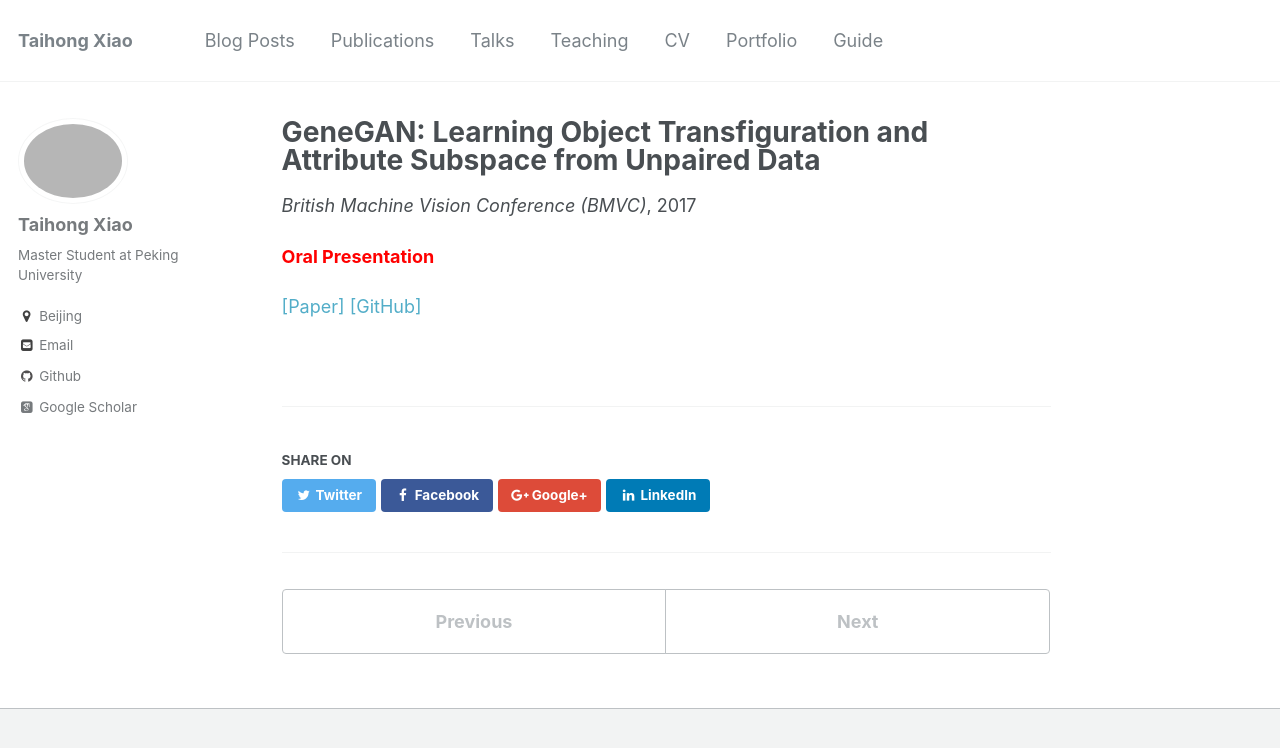
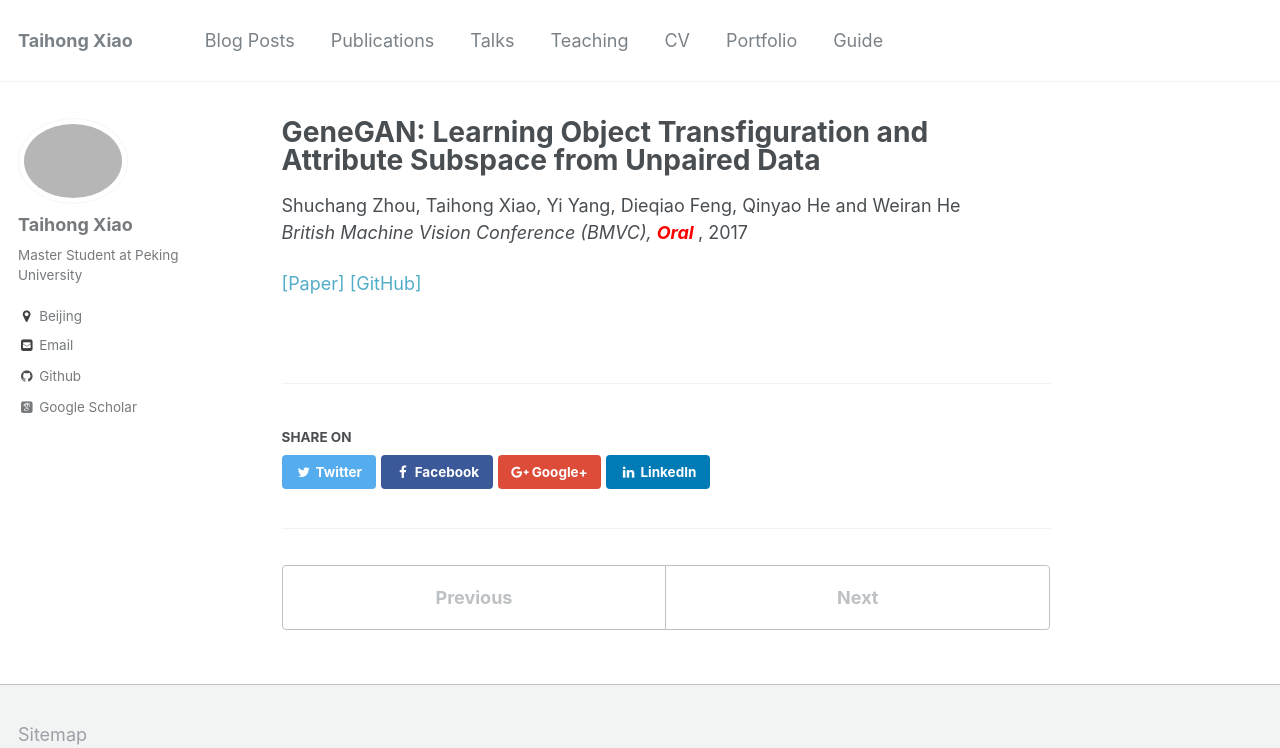
Before and after one commit to Prinsphield/prinsphield.github.io, a Jekyll site: the page built from _publications/BMVC-2017-GeneGAN.md, in a window 1280 px wide, cut to the strip 0-748 px from the top of the page. Built offline with Jekyll 4.4.1, drawn with Linux system fonts in a browser that asks for light colours; some web fonts are replaced.

Commit message:
publications adjust

```diff
--- a/_layouts/single.html
+++ b/_layouts/single.html
@@ -37,9 +37,9 @@
         {% if page.collection == 'teaching' %}
           <p> {{ page.type }}, <i>{{ page.venue }}</i>, {{ page.date | default: "1900-01-01" | date: "%Y" }} </p>
         {% elsif page.collection == 'publications' %}
-          <p><i>{{ page.venue }}</i>, {{ page.date | default: "1900-01-01" | date: "%Y" }} </p>
-        {% elsif page.collection == 'talks' %}
-        <p class="page__date"><strong><i class="fa fa-fw fa-calendar" aria-hidden="true"></i> {{ site.data.ui-text[site.locale].date_label | default: "Published:" }}</strong> <time datetime="{{ page.date | date_to_xmlschema }}">{{ page.date | default: "1900-01-01" | date: "%B %d, %Y" }}</time> <br><b>Venue:</b> {{page.venue}}, {{page.location}}</p>
+          <p> {{ page.author }} <br> <i>{{ page.venue }}</i>, {{ page.date | default: "1900-01-01" | date: "%Y" }} </p>
+        {% elsif page.date %}
+        <p class="page__date"><strong><i class="fa fa-fw fa-calendar" aria-hidden="true"></i> {{ site.data.ui-text[site.locale].date_label | default: "Published:" }}</strong> <time datetime="{{ page.date | date_to_xmlschema }}">{{ page.date | default: "1900-01-01" | date: "%B %d, %Y" }}</time> </p>
         {% endif %}
 
 
--- a/_layouts/talk.html
+++ b/_layouts/talk.html
@@ -30,6 +30,7 @@
           {% if page.read_time %}
             <p class="page__meta"><i class="fa fa-clock-o" aria-hidden="true"></i> {% include read-time.html %}</p>
           {% endif %}
+
         {% if page.modified %}
           <p class="page__date"><strong><i class="fa fa-fw fa-calendar" aria-hidden="true"></i>Date:</strong> <time datetime="{{ page.modified | date: "%Y-%m-%d" }}">{{ page.modified | date: "%B %d, %Y" }}</time></p>
         {% elsif page.date %}
--- a/_publications/BMVC-2017-GeneGAN.md
+++ b/_publications/BMVC-2017-GeneGAN.md
@@ -3,12 +3,10 @@
 collection: publications
 permalink: /publication/BMVC-2017-GeneGAN
 date: 2017-05-04
-venue: 'British Machine Vision Conference (BMVC)'
+venue: 'British Machine Vision Conference (BMVC), <b> <span style="color:red">Oral</span> </b>'
 author: 'Shuchang Zhou, Taihong Xiao, Yi Yang, Dieqiao Feng, Qinyao He and Weiran He'
-location: 'Liverpool, UK'
+location: 'London, UK'
 ---
-
-<b> <span style="color:red">Oral Presentation</span> </b>
 
 [[Paper]](https://link.springer.com/chapter/10.1007%2F978-3-319-63315-2_9)
 [[GitHub]](https://github.com/Prinsphield/ILFPT)
```
Also changed, not shown: _includes/archive-single.html (+11 -10 lines), _publications/ICIC-2017-ILFPT.md (+0 -2 lines), _publications/ICLR-2018-DNA-GAN.md (added, +13 -0 lines), _publications/JCAM-2017-Tensor.md (+1 -1 lines).
